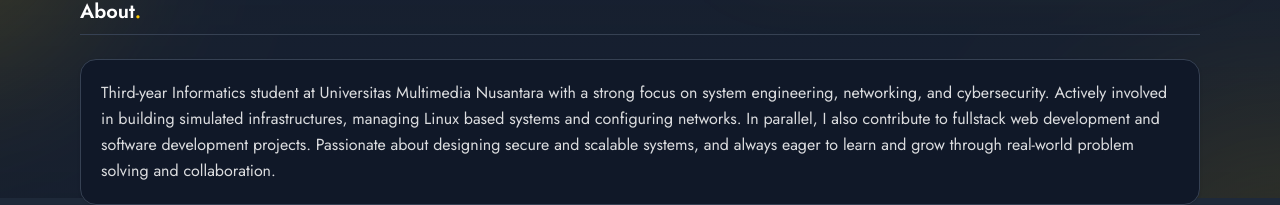
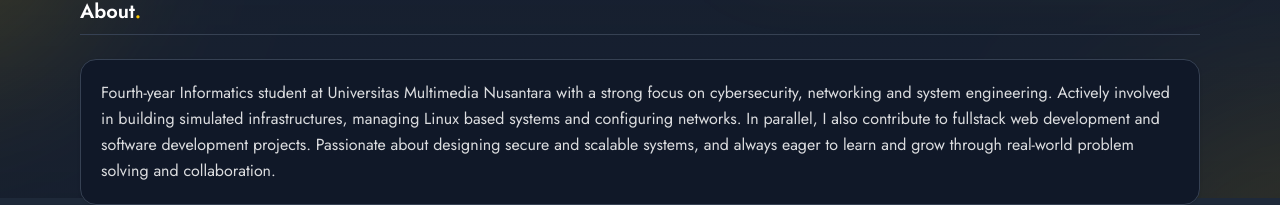
Before and after one commit to stevjoo/personal-website, a Vue app: page / in a window 1280 px wide. Shown: the part 602-807 px from the top of the page. Built offline with nearby package versions, Linux system fonts and the light colour scheme.

Commit message:
Update profile information: revise summary, GPA, add new project and CTF participation

```diff
--- a/src/data/profile.js
+++ b/src/data/profile.js
@@ -13,14 +13,14 @@ export const profile = {
     { label: "WhatsApp", href: "https://wa.me/+628561396967" },
   ],
   summary:
-    "Third-year Informatics student at Universitas Multimedia Nusantara with a strong focus on system engineering, networking, and cybersecurity. Actively involved in building simulated infrastructures, managing Linux based systems and configuring networks. In parallel, I also contribute to fullstack web development and software development projects. Passionate about designing secure and scalable systems, and always eager to learn and grow through real-world problem solving and collaboration.",
+    "Fourth-year Informatics student at Universitas Multimedia Nusantara with a strong focus on cybersecurity, networking and system engineering. Actively involved in building simulated infrastructures, managing Linux based systems and configuring networks. In parallel, I also contribute to fullstack web development and software development projects. Passionate about designing secure and scalable systems, and always eager to learn and grow through real-world problem solving and collaboration.",
 
   education: [
     {
       school: "Universitas Multimedia Nusantara",
       period: "Aug 2023 - Jun 2027",
       degree: "Bachelor of Informatics Engineering",
-      gpa: "3.78/4.00",
+      gpa: "3.82/4.00",
     },
   ],
 
@@ -36,7 +36,12 @@ export const profile = {
     },
     {
       title: "Tools & Platform",
-      items: ["Linux (Fedora, Ubuntu, RHEL)", "Git", "TailwindCSS", "GSAP"],
+      items: [
+        "Linux (Fedora, Ubuntu, RHEL, openSUSE)",
+        "Git",
+        "TailwindCSS",
+        "GSAP",
+      ],
     },
     {
       title: "Networking",
@@ -153,10 +158,23 @@ export const profile = {
 
   projects: [
     {
+      name: "MAC Overhead Benchmark",
+      stack: "C, Python, Bash, LSM, AppArmor, SELinux",
+      linkLabel: "github.com/stevjoo/mac-overhead-benchmark",
+      repo: "https://github.com/stevjoo/mac-overhead-benchmark",
+      bullets: [
+        "Developed a C microbenchmark framework to measure Linux MAC latency overhead at the syscall level with nanosecond precision.",
+        "Engineered a reboot-aware automation pipeline via GRUB manipulation to isolate performance variables across identical environments.",
+        "Implemented high-precision telemetry using CLOCK_MONOTONIC_RAW and IQR outlier filtering to eliminate hypervisor virtualization noise.",
+        "Built a Python pipeline for multi-phase metrics ingestion, per-iteration outcome validation, and statistical latency analysis.",
+      ],
+    },
+
+    {
       name: "LOLBin Watcher",
       stack: "Rust, Windows API, sysinfo",
       linkLabel: "github.com/stevjoo/lolbin-watcher",
-      link: "https://github.com/stevjoo/lolbin-watcher",
+      repo: "https://github.com/stevjoo/lolbin-watcher",
       bullets: [
         "Built a lightweight Windows process monitoring tool in Rust for real-time threat detection.",
         "Detected LOLBin abuse and suspicious executions from user-writable paths (Temp, AppData, Downloads).",
@@ -170,6 +188,7 @@ export const profile = {
       stack: "Laravel, Inertia, Vue",
       linkLabel: "byteumn.com",
       link: "https://byteumn.com",
+      repo: "https://github.com/stevjoo/byte2025",
       bullets: [
         "Developed and maintained the official website using Laravel with Inertia.js and Vue.",
         "Implemented role-based authentication and secure access for committee and administrative users.",
@@ -230,11 +249,15 @@ export const profile = {
       role: "Participant",
     },
     {
-      name: "Google Capture The Flag (CTF) 2024",
+      name: "GoogleCTF 2024 - Capture The Flag (CTF)",
       role: "Participant",
     },
     {
       name: "Gemastik 15 - Capture The Flag (CTF)",
+      role: "Participant",
+    },
+    {
+      name: "LYKNCTF 2026 - Capture The Flag (CTF)",
       role: "Participant",
     },
   ],
@@ -243,7 +266,10 @@ export const profile = {
     {
       title: "Systems & Infrastructure",
       groups: [
-        { label: "Linux", items: ["Fedora", "Ubuntu", "RHEL", "Bash"] },
+        {
+          label: "Linux",
+          items: ["Fedora", "Ubuntu", "RHEL", "openSUSE", "Bash"],
+        },
         { label: "Virtualization", items: ["VMWare", "VirtualBox", "QEMU"] },
         { label: "Services", items: ["Nginx", "Apache", "SSH"] },
       ],
```
